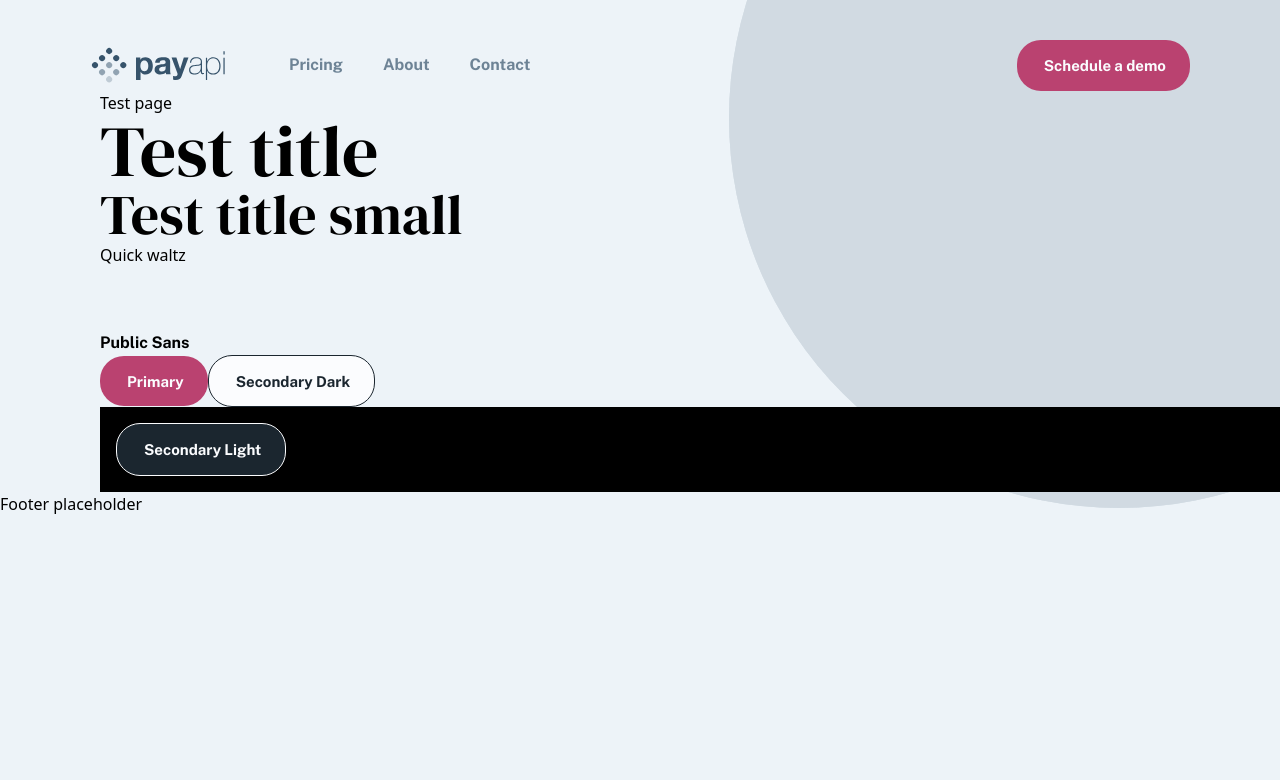
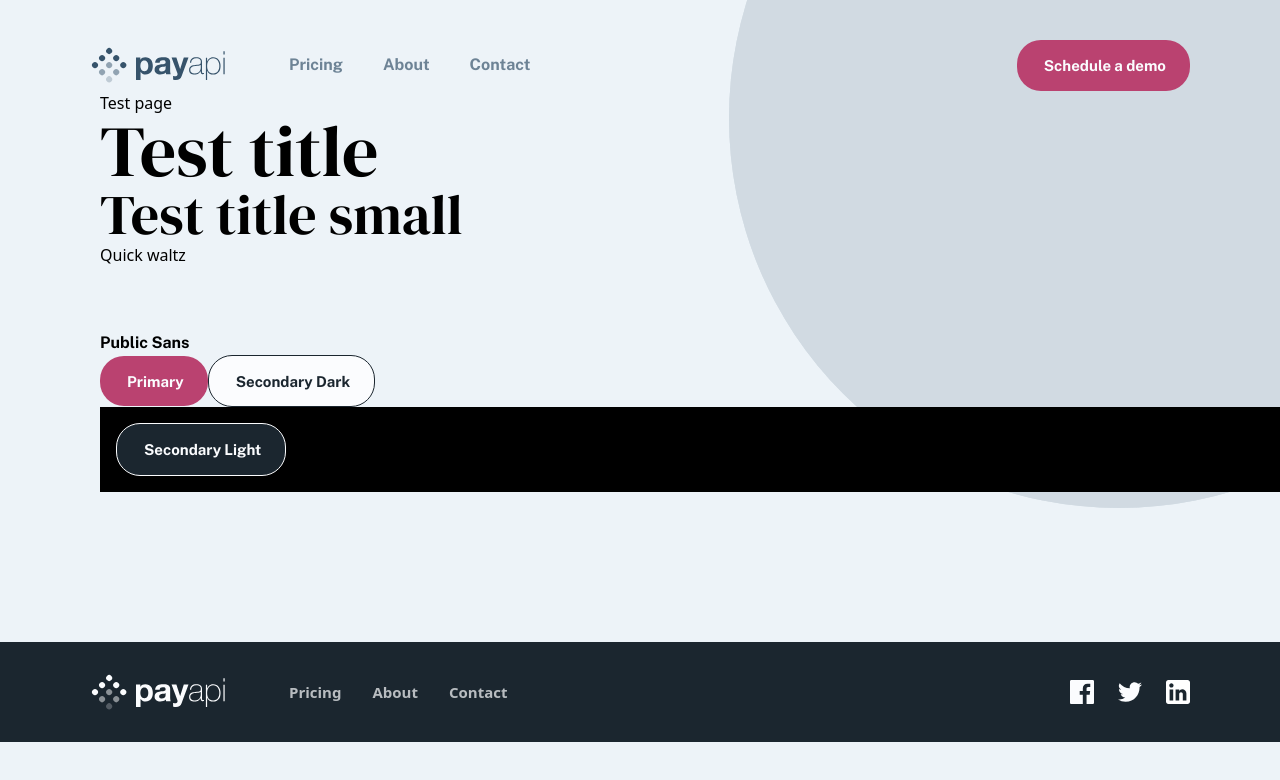
Before and after one commit to davidGasanov/payapi-multi-page-website, a React (Vite) app: page /test in a window 1280 px wide. Shown: the top 780 px of the page. Built offline with nearby package versions, Linux system fonts and the light colour scheme.

Commit message:
add footer, update mailing

```diff
--- /dev/null
+++ b/src/components/mailing-section/index.tsx
@@ -0,0 +1,14 @@
+import Container from "../../layout/container";
+import Mailing from "../mailing";
+
+const MailingSection = () => {
+  return (
+    <section className="mt-[80px] md:mt-[100px] lg:mt-[150px]">
+      <Container>
+        <Mailing withTitle />
+      </Container>
+    </section>
+  );
+};
+
+export default MailingSection;
--- a/src/components/mailing/index.tsx
+++ b/src/components/mailing/index.tsx
@@ -1,8 +1,17 @@
+import type React from "react";
 import Button from "../button";
 
-const Mailing = () => {
+interface MailingProps {
+  withTitle?: boolean;
+}
+
+const Mailing: React.FC<MailingProps> = ({ withTitle }) => {
   return (
-    <form className="max-w-[445px] flex flex-col gap-4 w-full md:drop-shadow-[10px_10px_10px_rgba(54,83,107,0.25)] md:flex-row md:gap-0 relative lg:mt-[21px] lg:drop-shadow-[10px_10px_15px_rgba(54,83,107,0.25)]">
+    <div className="flex flex-col w-full items-center gap-8 lg:flex-row lg:justify-between">
+      {withTitle && (
+        <h2 className="h3-big text-san-juan-blue md:h2">Ready to start?</h2>
+      )}
+      <form className="shrink-0 max-w-[445px] flex flex-col gap-4 w-full md:drop-shadow-[10px_10px_10px_rgba(54,83,107,0.25)] md:flex-row md:gap-0 relative lg:mt-[21px] lg:drop-shadow-[10px_10px_15px_rgba(54,83,107,0.25)]">
         <input
           type="email"
           placeholder="Enter email address"
@@ -16,6 +25,7 @@ const Mailing = () => {
           Schedule a demo
         </Button>
       </form>
+    </div>
   );
 };
 
--- a/src/layout/footer/index.tsx
+++ b/src/layout/footer/index.tsx
@@ -1,5 +1,56 @@
+import { Link } from "react-router-dom";
+import Container from "../container";
+
+const socials = [
+  {
+    href: "/",
+    src: "/assets/shared/desktop/facebook.svg",
+    alt: "facebook",
+  },
+  {
+    href: "/",
+    src: "/assets/shared/desktop/twitter.svg",
+    alt: "twitter",
+  },
+  {
+    href: "/",
+    src: "/assets/shared/desktop/linkedin.svg",
+    alt: "linkedin",
+  },
+];
+
 const Footer = () => {
-  return <footer>Footer placeholder</footer>;
+  return (
+    <footer className="bg-mirage-blue py-10 mt-10 md:py-[31px] md:mt-[100px] lg:mt-[150px] relative z-10">
+      <Container className="flex flex-col items-center md:flex-row md:items-center">
+        <img src="/assets/shared/desktop/logo-white.svg" />
+        <nav
+          className="mt-10 flex flex-col gap-[31px] list-none [&>li]:{
+          text-[15px] font-bold text-water-white/70
+          } items-center md:ml-[64px] md:flex-row md:mt-0"
+        >
+          <li>
+            <Link to="/about">Pricing</Link>
+          </li>
+          <li>
+            <Link to="/about">About</Link>
+          </li>
+          <li>
+            <Link to="/about">Contact</Link>
+          </li>
+        </nav>
+        <ul className="mt-10 flex gap-6 list-none items-center md:mt-0 md:ml-auto">
+          {socials.map(({ href, src, alt }) => (
+            <li key={alt}>
+              <a href={href}>
+                <img src={src} alt={alt} />
+              </a>
+            </li>
+          ))}
+        </ul>
+      </Container>
+    </footer>
+  );
 };
 
 export default Footer;
--- a/src/layout/index.tsx
+++ b/src/layout/index.tsx
@@ -14,7 +14,7 @@ const MainLayout = () => {
       </div>
       {/* /Background image */}
       <Header />
-      <main className="relative z-10">
+      <main className="relative z-10 overflow-x-hidden">
         <Outlet />
       </main>
       <Footer />
--- a/src/pages/home/index.tsx
+++ b/src/pages/home/index.tsx
@@ -1,3 +1,4 @@
+import MailingSection from "../../components/mailing-section";
 import HeroSection from "./sections/hero";
 import Section2 from "./sections/sect-2";
 import Section3 from "./sections/sect-3";
@@ -10,6 +11,7 @@ const HomePage = () => {
       <Section2 />
       <Section3 />
       <Section4 />
+      <MailingSection />
     </>
   );
 };
--- a/src/pages/home/sections/sect-3/index.tsx
+++ b/src/pages/home/sections/sect-3/index.tsx
@@ -2,7 +2,7 @@ import Container from "../../../../layout/container";
 
 const Section3 = () => {
   return (
-    <section className="mt-20 md:mt-[100px] lg:mt-[150px]">
+    <section className="mt-20 md:mt-[100px] lg:mt-[150px] ">
       <Container className="">
         <div className="flex flex-col gap-[48px] md:max-w-[573px] md:mx-auto lg:flex-row lg:gap-[125px] lg:items-center lg:mx-0 lg:max-w-full">
           <img
@@ -23,12 +23,15 @@ const Section3 = () => {
           </div>
         </div>
 
-        <div className="flex flex-col gap-[48px] mt-[82px] md:mt-[100px] md:max-w-[573px] md:mx-auto lg:mt-[150px] lg:flex-row-reverse lg:items-center lg:gap-[95px] lg:mx-0 lg:max-w-full">
-          <img
-            alt="Illustration image 2"
-            src="assets/home/desktop/illustration-simple-ui.svg"
-            className="w-full object-contain drop-shadow-[25px_25px_80px_rgba(54,83,107,0.25)]"
-          />
+        <div className="relative flex flex-col gap-[48px] mt-[82px] md:mt-[100px] md:max-w-[573px] md:mx-auto lg:mt-[150px] lg:flex-row-reverse lg:items-center lg:gap-[95px] lg:mx-0 lg:max-w-full">
+          <div className="w-full relative">
+            <div className="absolute w-[780px] h-[780px] top-1/2 -translate-y-1/2 -right-[560px] bg-light-san-juan-blue/15 rounded-full hidden lg:block" />
+            <img
+              alt="Illustration image 2"
+              src="assets/home/desktop/illustration-simple-ui.svg"
+              className="w-full object-contain drop-shadow-[25px_25px_80px_rgba(54,83,107,0.25)]"
+            />
+          </div>
 
           <div className="flex flex-col gap-6 items-center text-center lg:items-start lg:text-start lg:w-[445px] lg:shrink-0">
             <h2 className="font-dm-serif-display text-[36px] leading-[36px] text-san-juan-blue md:h2">
```
Also changed, not shown: public/assets/shared/desktop/logo-white.svg (added). Lines whose indentation alone changed are shown as unchanged.
